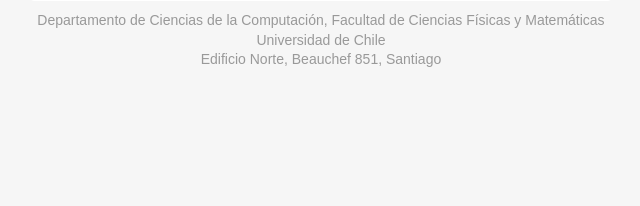
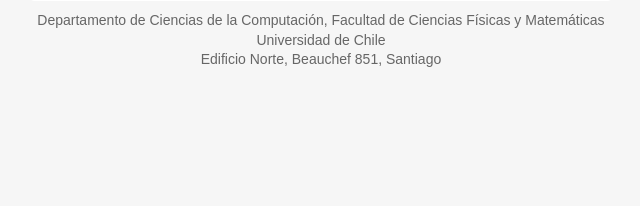
Before and after one commit to DCC-FCFM-UCHILE/portal_psw_admin, a Django app: template app/postulaciones/templates/postulaciones/correo/notificacion.html in a window 1280 px wide. Shown: the part 131-337 px from the top of the page, without its empty margins (319-959 px from the left). Run offline with Django 5.2, Linux system fonts and the light colour scheme; the template is opened without the code that fills it, so the values that code supplies are empty; parts of the project's set-up code (start-up, migrations or seed data) failed here and were passed over.

Commit message:
a11y: oscurecer el pie del correo de notificación

```diff
--- a/app/postulaciones/templates/postulaciones/correo/notificacion.html
+++ b/app/postulaciones/templates/postulaciones/correo/notificacion.html
@@ -19,7 +19,7 @@
 </td>
 </tr>
 </table>
-<p style="margin:10px 0;text-align:center;font-size:14px;color:#999999;">{% include "postulaciones/correo/pie.html" %}</p>
+<p style="margin:10px 0;text-align:center;font-size:14px;color:#666666;">{% include "postulaciones/correo/pie.html" %}</p>
 </td>
 <td>&nbsp;</td>
 </tr>
```
